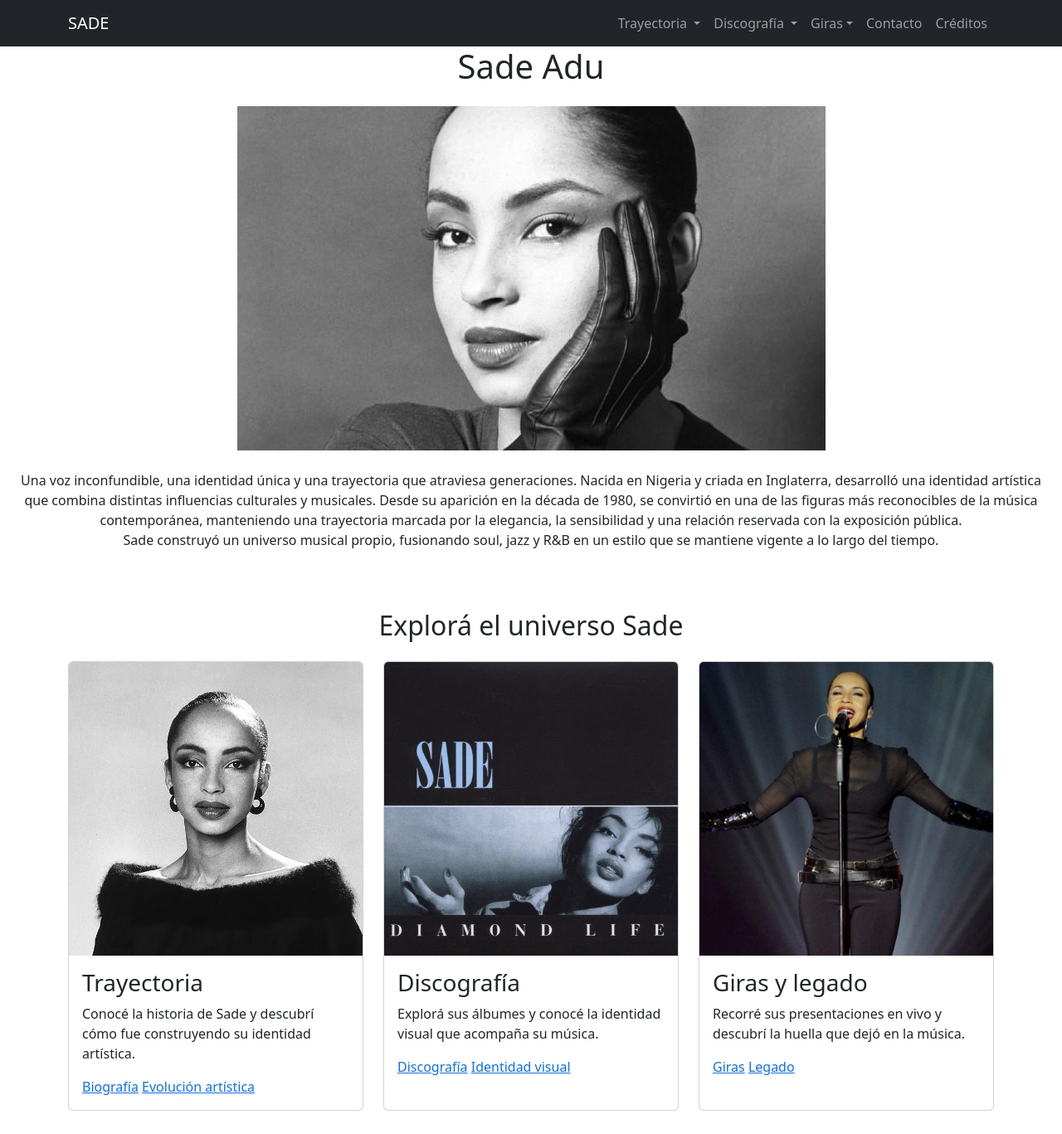
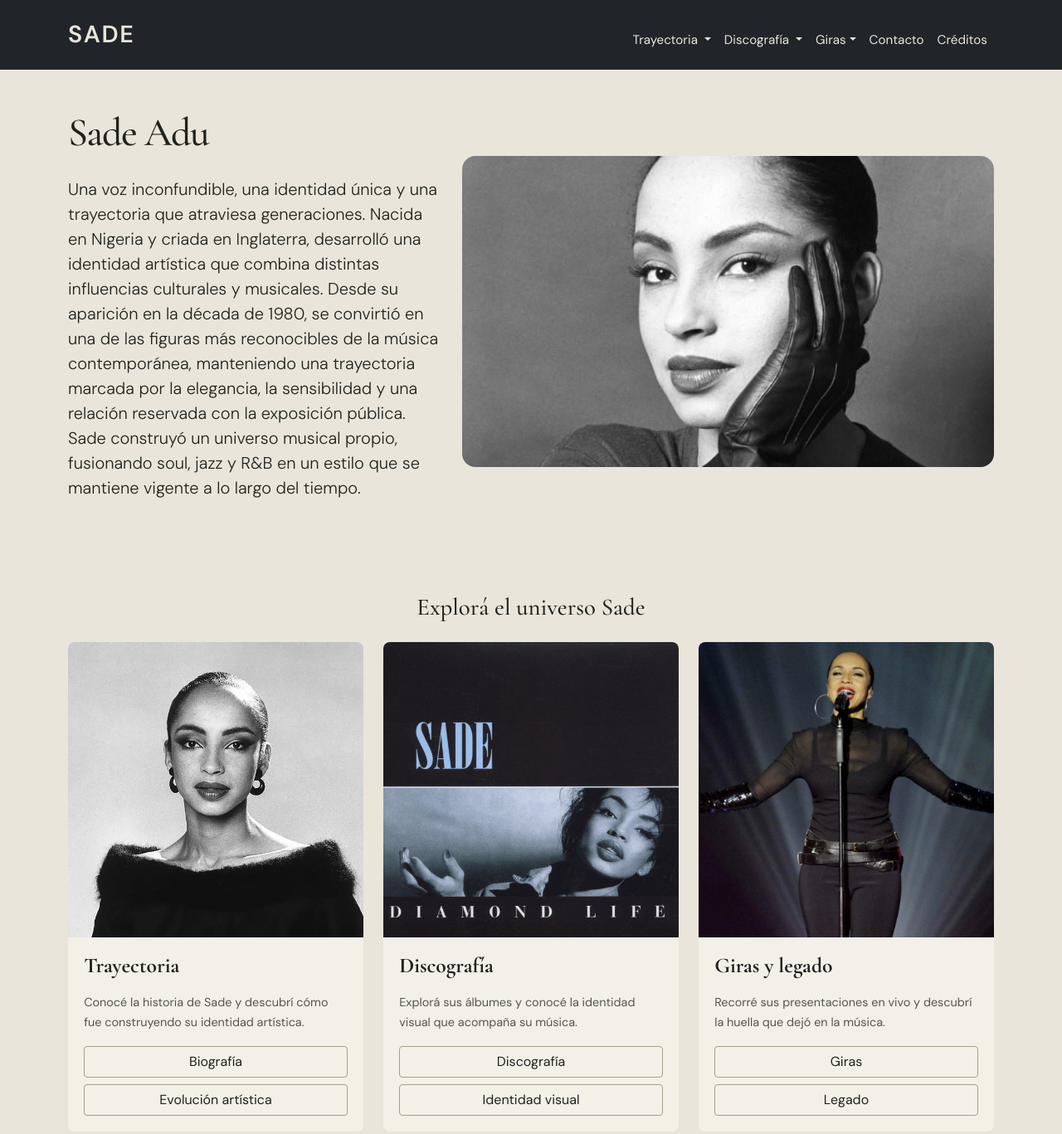
Before and after one commit to mav-dorgan/TP2, a plain HTML site: page index.html in a window 1280 px wide. Shown: the whole page at 83% size. Drawn offline with nearby package versions, Linux system fonts and the light colour scheme.

Commit message:
HTML y CSS - Diseño del inicio con Bootstrap y CSS propio
Diseño estético del inicio utilizando el método mobile first. Algunas etiquetas de Bootstrap ya adaptan el contenido a pantallas grandes.
Luego se realizara el responsive en el CSS.

```diff
--- a/css/estilos.css
+++ b/css/estilos.css
@@ -0,0 +1,181 @@
+/*=========== PALETA DE COLORES ===========*/
+
+/*root me permite declarar variables en css para reutilizar luego.
+Esto simplifica la lectura de los colores y facilita si se quiere cambiar un color más aelante
+para recuperar el valor de una vaariable se debe utilizar var(--nombre-variable)*/
+:root {
+    --color-fondo: #E9E5DA;
+    --color-oscuro: #20231F;
+    --color-salvia: #A3A18A;
+    --color-marron: #714E43;
+    --color-tarjeta: #F3F0E8;
+}
+
+/*========== ESTILOS GENERALES ============*/
+
+* {
+    box-sizing: border-box;
+}
+
+#contenedor {
+    width: 100%;
+    max-width: 1920px;
+    min-height: 100vh;
+    margin: 0;
+    padding: 0;
+}
+
+body {
+    background-color: var(--color-fondo);
+    color: var(--color-oscuro);
+    font-family: "DM Sans", sans-serif;
+}
+
+h1, h2, h3 {
+    font-family: "Cormorant Garamond", serif;
+    font-weight: 700;
+}
+
+section {
+    scroll-margin-top: 5rem;
+}
+
+/* ======== NAVEGACION ========= */
+
+.navbar {
+    background-color: var(--color-oscuro);
+    padding: 0.8rem 1rem;
+}
+
+.navbar-brand {
+    font-family: var(--font-titulos);
+    font-size: 1.8rem;
+    font-weight: 600;
+    letter-spacing: 0.1rem;
+    color: var(--color-fondo);
+}
+
+.navbar-toggler {
+    border-color: var(--color-salvia);
+}
+
+.navbar-toggler:focus {
+    box-shadow: 0 0 0 0.15rem var(--color-salvia);
+}
+
+.navbar-nav {
+    padding-top: 0.8rem;
+}
+
+.navbar-nav .nav-link {
+    font-family: var(--font-textos);
+    font-size: 0.95rem;
+    color: var(--color-fondo);
+    padding: 0.7rem 0;
+}
+
+.navbar-nav .nav-link:hover {
+    color: var(--color-salvia);
+}
+
+/* ========= MENU DESPLEGABLE ======== */
+
+.dropdown-menu {
+    background-color: #30352F;
+    border: 1px solid var(--color-salvia);
+    border-radius: 0.3rem;
+    padding: 0.5rem;
+}
+
+.dropdown-item {
+    color: var(--color-fondo);
+    font-family: var(--font-textos);
+    font-size: 0.9rem;
+    padding: 0.6rem 0.8rem;
+}
+
+.dropdown-item:hover {
+    background-color: var(--color-salvia);
+    color: var(--color-oscuro);
+}
+
+/*======== PORTADA ==========*/
+
+.portada {
+    padding-top: 2rem;
+    padding-bottom: 2rem;
+}
+
+.portadaTitulo {
+    font-size: 3rem;
+    font-weight: 500;
+    letter-spacing: -0.1rem;
+    color: var(--color-oscuro);
+}
+
+.portadaTexto {
+    font-size: 0.95rem;
+    line-height: 1.8;
+}
+
+.portadaImagen {
+    width: 100%;
+    border-radius: 0.5rem;
+}
+
+/* ===== TARJETAS DEL INICIO ===== */
+
+#secciones {
+    padding-top: 2rem;
+    padding-bottom: 3rem;
+}
+
+#secciones h2 {
+    color: var(--color-oscuro);
+    font-size: 1.8rem;
+    font-weight: 500;
+}
+
+.tarjetaSade {
+    background-color: var(--color-tarjeta);
+    border: none;
+    border-radius: 0.5rem;
+    overflow: hidden;
+}
+
+.tarjetaImagen {
+    overflow: hidden;
+}
+
+.tarjetaFoto {
+    width: 100%;
+    height: 100%;
+    object-fit: cover;
+}
+
+.tarjetaCuerpo {
+    padding: 1.2rem;
+}
+
+.tarjetaTitulo {
+    color: var(--color-oscuro);
+    font-size: 1.6rem;
+    margin-bottom: 1rem;
+}
+
+.tarjetaTexto {
+    color: #55564E;
+    font-size: 0.9rem;
+    line-height: 1.7;
+}
+
+.tarjetaEnlaces {
+    margin-top: 1.5rem;
+}
+
+.enlaceTarjeta {
+    color: var(--color-oscuro);
+    border: 1px solid var(--color-salvia);
+    border-radius: 0.25rem;
+    background-color: transparent;
+}
--- a/index.html
+++ b/index.html
@@ -3,6 +3,12 @@
     <head>
         <meta charset="utf-8">
         <title>Sade Adu</title>
+
+        <!--FUENTES-->
+        <link rel="preconnect" href="https://fonts.googleapis.com">
+        <link rel="preconnect" href="https://fonts.gstatic.com" crossorigin>
+        <link href="https://fonts.googleapis.com/css2?family=Cormorant+Garamond:ital,wght@0,300..700;1,300..700&family=DM+Sans:ital,opsz,wght@0,9..40,100..1000;1,9..40,100..1000&display=swap" rel="stylesheet">
+
         <!-- Bootstrap CSS -->
         <link href="https://cdn.jsdelivr.net/npm/bootstrap@5.3.8/dist/css/bootstrap.min.css" rel="stylesheet">
         <!-- Propio CSS -->
@@ -91,38 +97,56 @@
             </nav>
         </header>
         <main>
-            <article>
-                <h1 class="text-center mb-4">Sade Adu</h1>
-                <img src="img/inicio/inicio-1.jpg" class="img-fluid d-block mx-auto my-4" alt="Sade Adu">
-                <p class="text-center m-4">Una voz inconfundible, una identidad única y una trayectoria que atraviesa generaciones. Nacida en Nigeria y criada en Inglaterra, desarrolló una identidad artística que combina distintas influencias culturales y musicales. Desde su aparición en la década de 1980, se convirtió en una de las figuras más reconocibles de la música contemporánea, manteniendo una trayectoria marcada por la elegancia, la sensibilidad y una relación reservada con la exposición pública. <br>
+            <div class="contenedor">
+                <article class="container py-5 portada">
+                    <div class="row align-items-center g-4">
+
+                        <!--Texto de introducción-->
+                        <div class="col-12 col-lg-5 text-center text-lg-start">
+
+                            <h1 class="display-2 mb-4 portadaTitulo">Sade Adu</h1>
+
+                            <p class="lead" portadaTexto>
+                            Una voz inconfundible, una identidad única y una trayectoria que atraviesa generaciones. Nacida en Nigeria y criada en Inglaterra, desarrolló una identidad artística que combina distintas influencias culturales y musicales. Desde su aparición en la década de 1980, se convirtió en una de las figuras más reconocibles de la música contemporánea, manteniendo una trayectoria marcada por la elegancia, la sensibilidad y una relación reservada con la exposición pública. <br>
                             Sade construyó un universo musical propio, fusionando soul, jazz y R&B en un estilo que se mantiene vigente a lo largo del tiempo.</p>
+                        </div>
+
+                        <!--Imagen principal-->
+                        <div class="col-12 col-lg-7">
+                            <img src="img/inicio/inicio-1.jpg" class="img-fluid rounded-4 d-block mx-auto portadaImagen" alt="Sade Adu">
+                        </div>
+                    </div>
                 </article>
 
                 <!--TARJETAS CON NAVEGACIÓN-->
                 <section id="secciones" class="container py-5">
+
                     <h2 class="text-center mb-4">Explorá el universo Sade</h2>
+
                     <div class="row g-4"> <!--Row establece la fila y g-4 el gap-->
+
                         <!-- TARJETA 1 -->
                         <div class="col-12 col-md-4">
                             <!--col-12 determina que cada tarjeta ocupe todo el ancho en celulares y col-md-4 define que haya tres tarjetas en pantallas medianas o grandes-->
 
-                        <div class="card tarjeta h-100">
+                            <div class="card h-100 tarjetaSade">
                                 <!--h-100 hace que todas tengan la misma altura dentro de la fila-->
                                 <img src="img/inicio/inicio-2.jpg"
-                                class="card-img-top"
+                                class="card-img-top tarjetaImagen"
                                 alt="Retrato de Sade Adu">
 
-                            <div class="card-body">
-                                <h3 class="card-title">Trayectoria</h3>
+                                <div class="card-body d-flex flex-column tarjetaCuerpo">
 
-                                <p class="card-text">
+                                    <h3 class="card-title tarjetaTitulo">Trayectoria</h3>
+
+                                    <p class="card-text tarjetaTexto">
                                         Conocé la historia de Sade y descubrí
                                         cómo fue construyendo su identidad artística.
                                     </p>
 
-                                <div>
-                                    <a href="seccion-1/index.html">Biografía</a>
-                                    <a href="seccion-1/evolucion.html">Evolución artística</a>
+                                    <div class="mt-auto d-flex flex-column gap-2 tarjetaEnlaces">
+                                        <a href="seccion-1/index.html" class="btn btn-outline-dark enlaceTarjeta">Biografía</a>
+                                        <a href="seccion-1/evolucion.html" class="btn btn-outline-dark enlaceTarjeta">Evolución artística</a>
                                     </div>
                                 </div>
                             </div>
@@ -130,22 +154,24 @@
 
                         <!-- TARJETA 2 -->
                         <div class="col-12 col-md-4">
-                        <div class="card tarjeta h-100">
+
+                            <div class="card h-100 tarjetaSade">
                                 <img src="img/inicio/inicio-3.jpg"
-                                class="card-img-top"
+                                class="card-img-top tarjetaImagen"
                                 alt="Portada del álbum Diamond Life">
 
-                            <div class="card-body">
-                                <h3 class="card-title">Discografía</h3>
+                                <div class="card-body d-flex flex-column tarjetaCuerpo">
 
-                                <p class="card-text">
+                                    <h3 class="card-title tarjetaTitulo">Discografía</h3>
+
+                                    <p class="card-text tarjetaTexto">
                                         Explorá sus álbumes y conocé la identidad
                                         visual que acompaña su música.
                                     </p>
 
-                                <div>
-                                    <a href="seccion-2/index.html">Discografía</a>
-                                    <a href="seccion-2/identidad-visual.html">Identidad visual</a>
+                                    <div class="mt-auto d-flex flex-column gap-2 tarjetaEnlaces">
+                                        <a href="seccion-2/index.html"  class="btn btn-outline-dark enlaceTarjeta">Discografía</a>
+                                        <a href="seccion-2/identidad-visual.html"  class="btn btn-outline-dark enlaceTarjeta">Identidad visual</a>
                                     </div>
                                 </div>
                             </div>
@@ -153,22 +179,25 @@
 
                         <!-- TARJETA 3 -->
                         <div class="col-12 col-md-4">
-                        <div class="card tarjeta h-100">
+
+                            <div class="card h-100 tarjetaSade">
+
                                 <img src="img/inicio/inicio-4.jpg"
-                                class="card-img-top"
+                                class="card-img-top tarjetaImagen"
                                 alt="Sade durante una presentación en vivo">
 
-                            <div class="card-body">
-                                <h3 class="card-title">Giras y legado</h3>
+                                <div class="card-body d-flex flex-column tarjetaCuerpo">
 
-                                <p class="card-text">
+                                    <h3 class="card-title tarjetaTitulo">Giras y legado</h3>
+
+                                    <p class="card-text tarjetaTexto">
                                         Recorré sus presentaciones en vivo y
                                         descubrí la huella que dejó en la música.
                                     </p>
 
-                                <div>
-                                    <a href="seccion-3/index.html">Giras</a>
-                                    <a href="seccion-3/legado.html">Legado</a>
+                                    <div class="mt-auto d-flex flex-column gap-2 tarjetaEnlaces">
+                                        <a href="seccion-3/index.html"  class="btn btn-outline-dark enlaceTarjeta">Giras</a>
+                                        <a href="seccion-3/legado.html"  class="btn btn-outline-dark enlaceTarjeta">Legado</a>
                                     </div>
                                 </div>
                             </div>
@@ -176,6 +205,7 @@
                     </div>
 
                 </section>
+            </div>
         </main>
         <footer>
         </footer>
```
Lines whose indentation alone changed are shown as unchanged.
